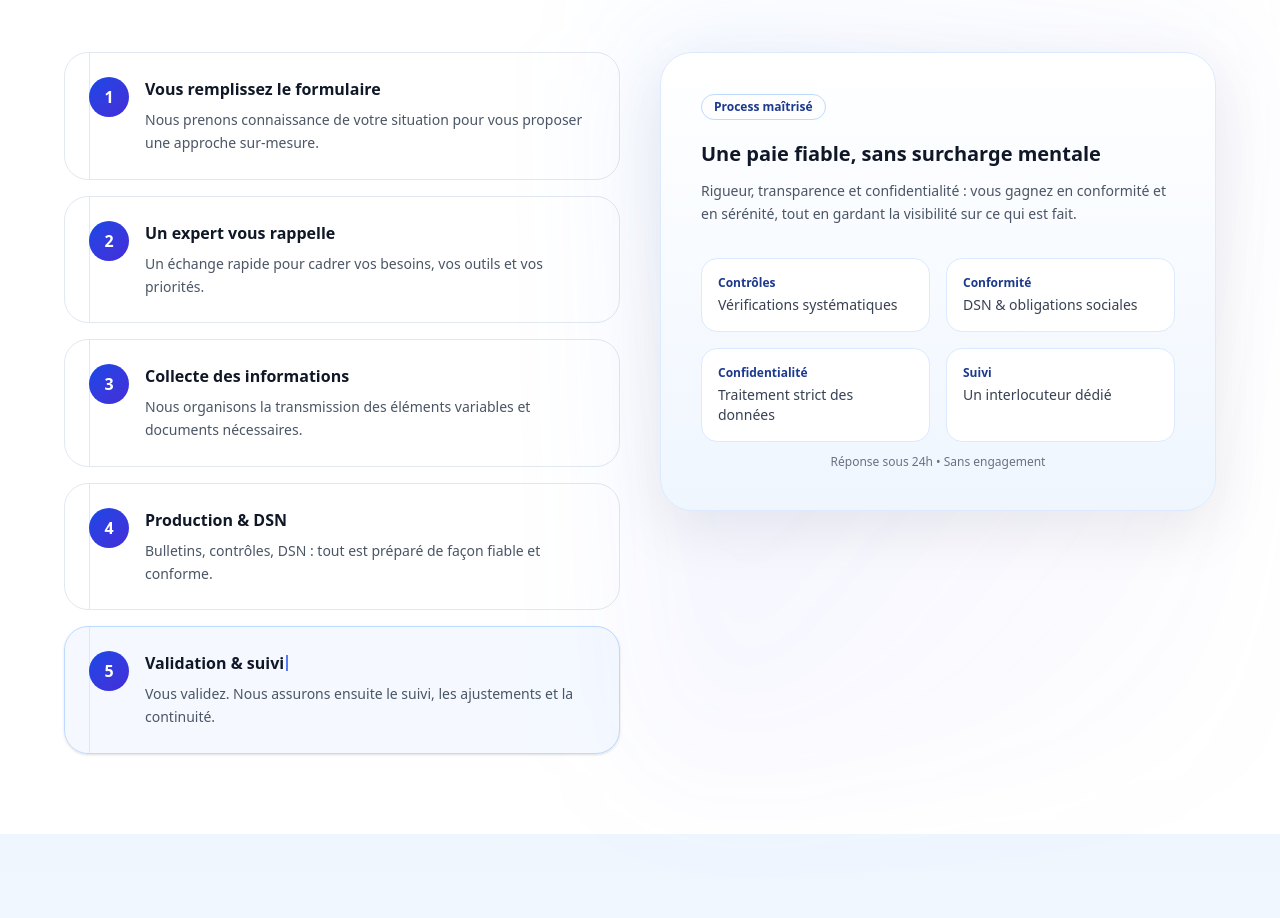
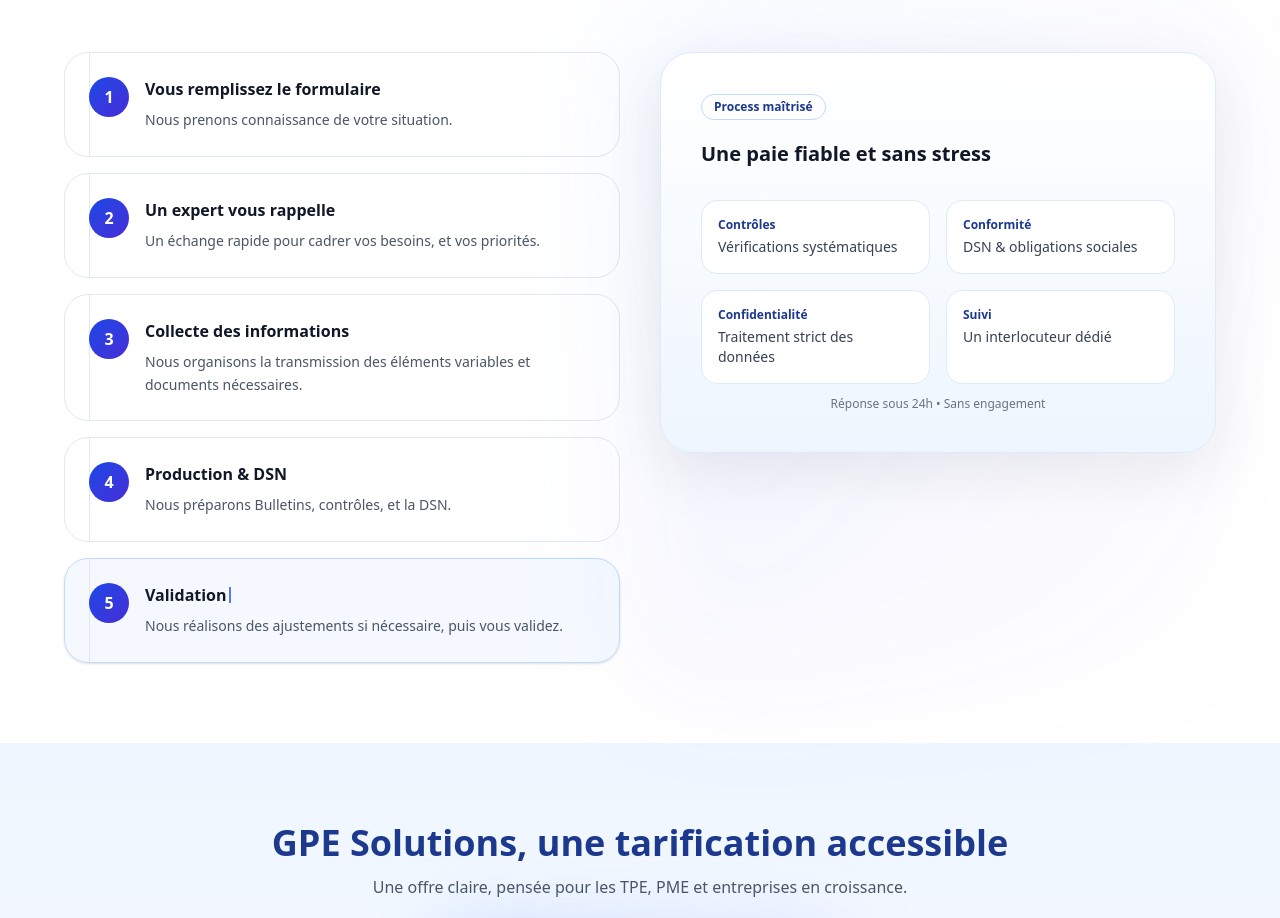
Before and after one commit to bassemshili3-cpu/gpe-solutions, a Next.js app: page / in a window 1280 px wide. Shown: the part 2558-3476 px from the top of the page. Built offline with nearby package versions, Linux system fonts and the light colour scheme.

Commit message:
Update 2.8

```diff
--- a/components/StepsTypingClient.tsx
+++ b/components/StepsTypingClient.tsx
@@ -12,12 +12,12 @@ const STEPS: Step[] = [
   {
     n: "1",
     title: "Vous remplissez le formulaire",
-    desc: "Nous prenons connaissance de votre situation pour vous proposer une approche sur-mesure.",
+    desc: "Nous prenons connaissance de votre situation.",
   },
   {
     n: "2",
     title: "Un expert vous rappelle",
-    desc: "Un échange rapide pour cadrer vos besoins, vos outils et vos priorités.",
+    desc: "Un échange rapide pour cadrer vos besoins, et vos priorités.",
   },
   {
     n: "3",
@@ -27,12 +27,12 @@ const STEPS: Step[] = [
   {
     n: "4",
     title: "Production & DSN",
-    desc: "Bulletins, contrôles, DSN : tout est préparé de façon fiable et conforme.",
-  },
+    desc: "Nous préparons Bulletins, contrôles, et la DSN.",
+},
   {
     n: "5",
-    title: "Validation & suivi",
-    desc: "Vous validez. Nous assurons ensuite le suivi, les ajustements et la continuité.",
+    title: "Validation",
+    desc: "Nous réalisons des ajustements si nécessaire, puis vous validez.",
   },
 ];
 
@@ -100,8 +100,7 @@ export default function StepsTypingClient() {
 
     return () => clearInterval(t);
   }, [activeIndex]);
-
-  return (
+ return (
     <section ref={sectionRef} className="py-20 px-6 bg-white">
       <div className="max-w-6xl mx-auto">
         <div className="text-center">
@@ -171,13 +170,8 @@ export default function StepsTypingClient() {
               </div>
 
               <h3 className="mt-5 text-xl font-bold text-gray-900">
-                Une paie fiable, sans surcharge mentale
+                Une paie fiable et sans stress
               </h3>
-
-              <p className="mt-3 text-sm text-gray-600 leading-relaxed">
-                Rigueur, transparence et confidentialité : vous gagnez en conformité et en sérénité,
-                tout en gardant la visibilité sur ce qui est fait.
-              </p>
 
               <div className="mt-8 grid grid-cols-1 sm:grid-cols-2 gap-4">
                 <div className="rounded-2xl border border-blue-100 bg-white p-4">
```
